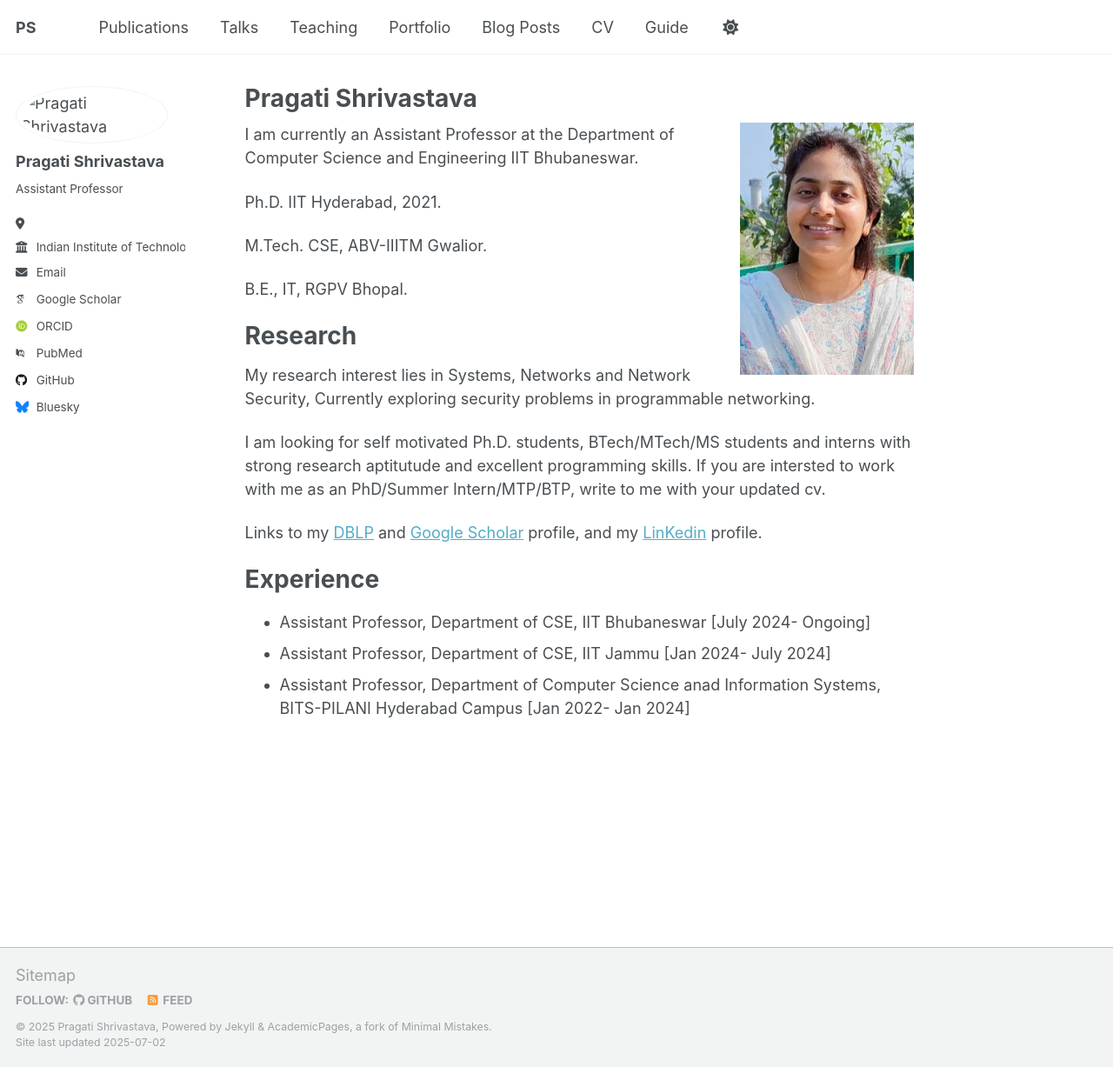
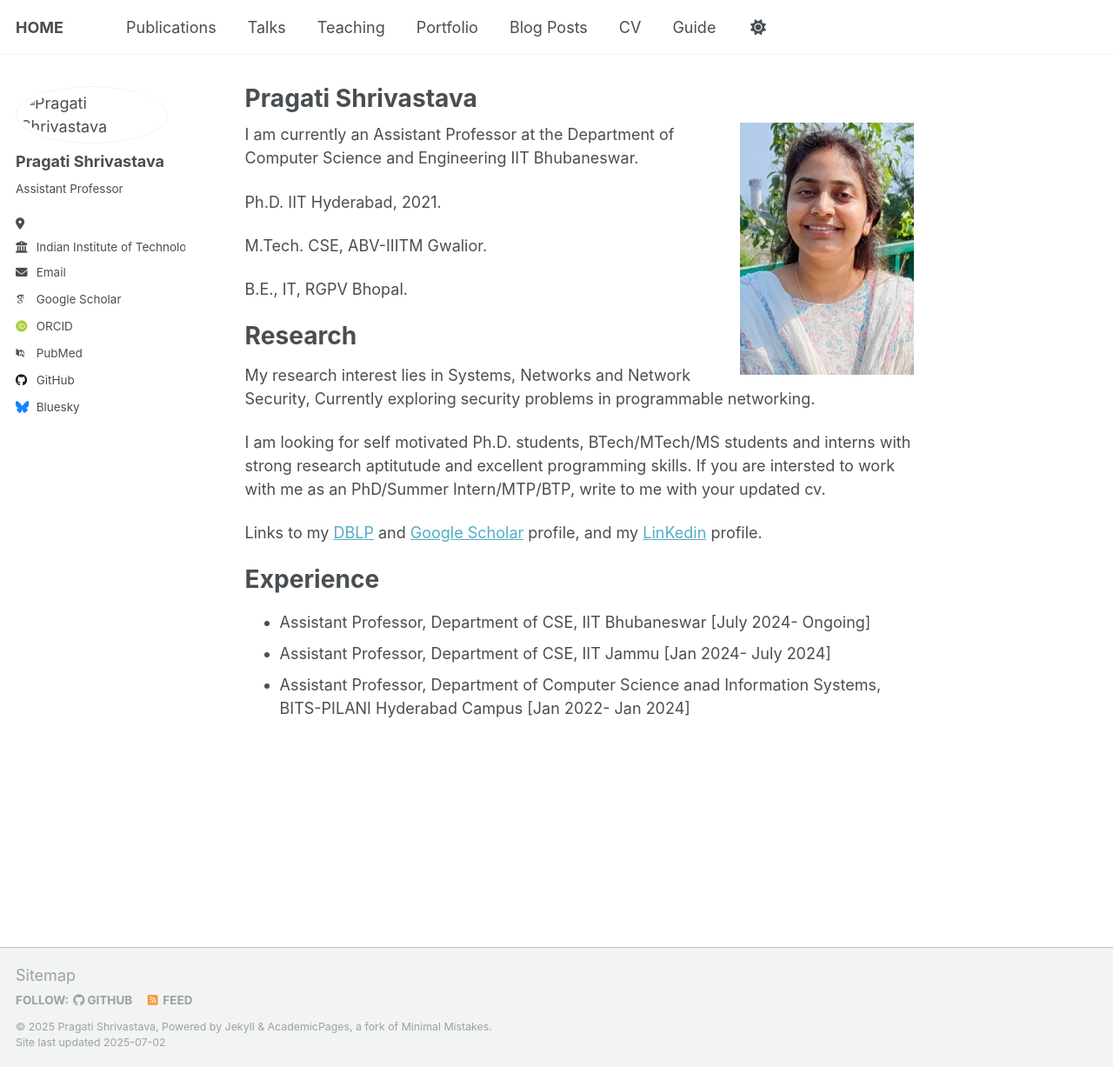
Before and after one commit to PragatiShrivastava/PragatiShrivastava.github.io, a Jekyll site: the page built from _pages/about.md, in a window 1280 px wide and 1227 px high. Shown: the whole window at 87% size. Built offline with Jekyll 4.4.1, drawn with Linux system fonts in a browser that asks for light colours; some web fonts are replaced; a script that is not in the unit is left out; a file with an impossible date is left out.

Commit message:
Update _config.yml

```diff
--- a/_config.yml
+++ b/_config.yml
@@ -9,7 +9,7 @@
 # Basic Site Settings
 locale                   : "en-US"
 site_theme               : "Cayman"
-title                    : "PS"
+title                    : "HOME"
 title_separator          : "-"
 name                     : &name "Pragati Shrivastava"
 description              : &description "personal description"
```
